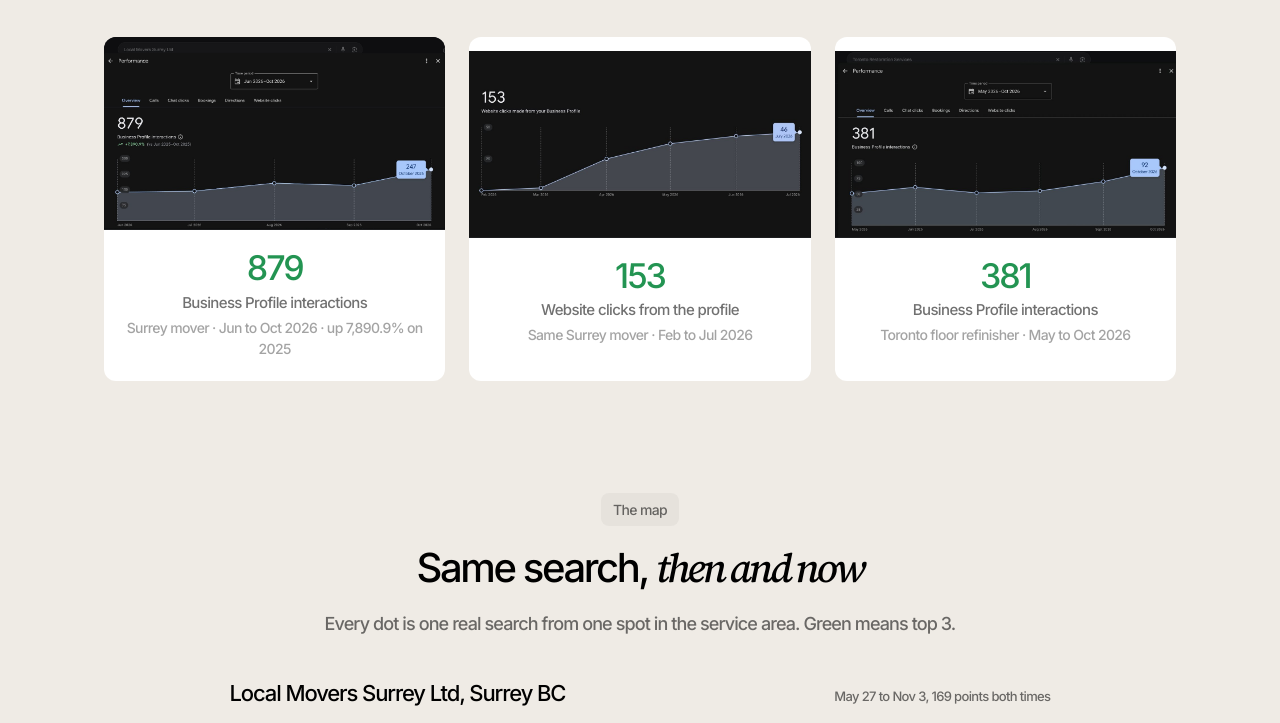
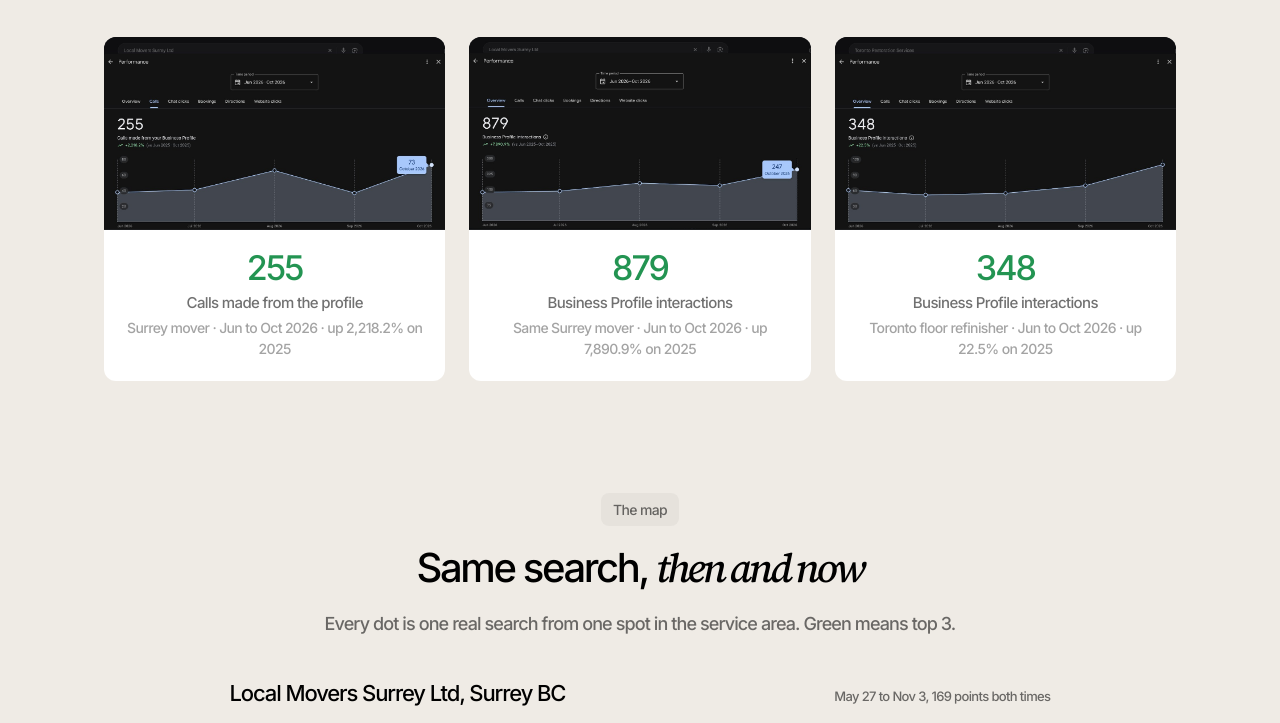
Before and after one commit to rohamghiasicw-star/rgm-site, a plain HTML site: page index.html in a window 1280 px wide. Shown: the part 2003-2726 px from the top of the page. Drawn offline with Linux system fonts and the light colour scheme.

Commit message:
Homepage GBP cards: calls first (Local Movers 255 calls Jun to Oct, up 2,218.2%), fresh complete-month Toronto Restoration capture, stale Feb to Jul clicks card off
Co-Authored-By: Claude Opus 5.5 <noreply@anthropic.com>

```diff
--- a/index.html
+++ b/index.html
@@ -413,32 +413,32 @@
     <div class="gbp-grid">
 
       <article class="gbp-card">
+        <img class="gbp-shot" src="assets/gbp/local-movers-calls-2026-jun-oct.jpg" width="1200" height="677"
+             alt="Google Business Profile Calls tab for Local Movers Surrey Ltd showing 255 calls made from the profile from June to October 2026, up 2,218.2% on June to October 2025, with 73 calls in October" loading="lazy" decoding="async">
+        <div class="gbp-body">
+          <p class="gbp-n">255</p>
+          <p class="gbp-l">Calls made from the profile</p>
+          <p class="gbp-w">Surrey mover &middot; Jun to Oct 2026 &middot; up 2,218.2% on 2025</p>
+        </div>
+      </article>
+
+      <article class="gbp-card">
         <img class="gbp-shot" src="assets/gbp/local-movers-interactions-2026-jun-oct.jpg" width="1200" height="677"
              alt="Google Business Profile performance screen for Local Movers Surrey Ltd showing 879 Business Profile interactions from June to October 2026, up 7,890.9% on June to October 2025, climbing to 247 in October" loading="lazy" decoding="async">
         <div class="gbp-body">
           <p class="gbp-n">879</p>
           <p class="gbp-l">Business Profile interactions</p>
-          <p class="gbp-w">Surrey mover &middot; Jun to Oct 2026 &middot; up 7,890.9% on 2025</p>
+          <p class="gbp-w">Same Surrey mover &middot; Jun to Oct 2026 &middot; up 7,890.9% on 2025</p>
         </div>
       </article>
 
       <article class="gbp-card">
-        <img class="gbp-shot" src="assets/gbp/local-movers-website-clicks-feb-jul-2026-card.jpg" width="1200" height="654"
-             alt="Google Business Profile Website clicks tab for Local Movers Surrey Ltd showing 153 website clicks made from the profile between February and July 2026, climbing every month to 46 in July" loading="lazy" decoding="async">
+        <img class="gbp-shot" src="assets/gbp/trs-interactions-2026-jun-oct.jpg" width="1200" height="677"
+             alt="Google Business Profile performance screen for Toronto Restoration Services showing 348 Business Profile interactions from June to October 2026, up 22.5% on June to October 2025, climbing to its high in October" loading="lazy" decoding="async">
         <div class="gbp-body">
-          <p class="gbp-n">153</p>
-          <p class="gbp-l">Website clicks from the profile</p>
-          <p class="gbp-w">Same Surrey mover &middot; Feb to Jul 2026</p>
-        </div>
-      </article>
-
-      <article class="gbp-card">
-        <img class="gbp-shot" src="assets/gbp/trs-interactions-2026-10.jpg" width="1200" height="654"
-             alt="Google Business Profile performance screen for Toronto Restoration Services showing 381 Business Profile interactions from May to October 2026, peaking at 92 in October" loading="lazy" decoding="async">
-        <div class="gbp-body">
-          <p class="gbp-n">381</p>
+          <p class="gbp-n">348</p>
           <p class="gbp-l">Business Profile interactions</p>
-          <p class="gbp-w">Toronto floor refinisher &middot; May to Oct 2026</p>
+          <p class="gbp-w">Toronto floor refinisher &middot; Jun to Oct 2026 &middot; up 22.5% on 2025</p>
         </div>
       </article>
 
```
Also changed, not shown: assets/gbp/local-movers-calls-2026-jun-oct.jpg (added), assets/gbp/trs-interactions-2026-jun-oct.jpg (added).
